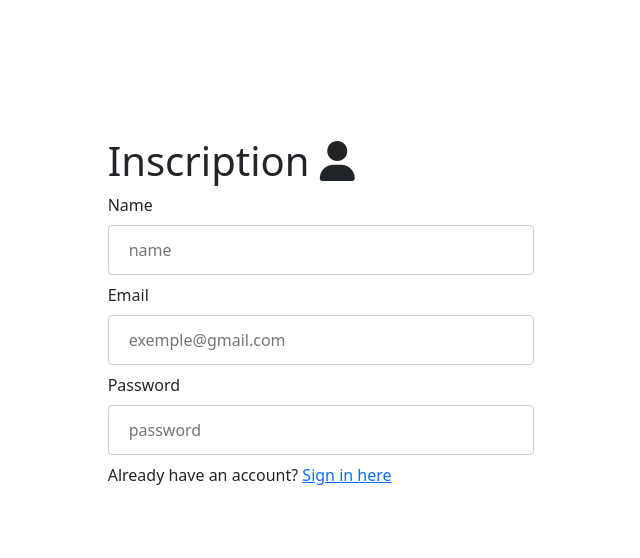
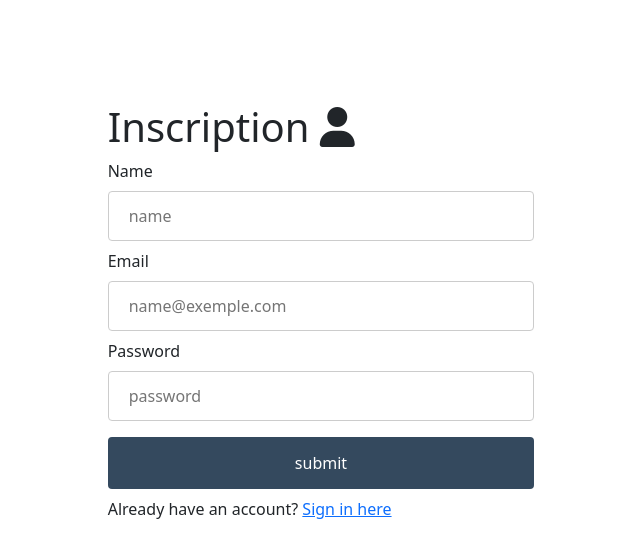
Before and after one commit to mohamedzhioua/ZiwiShop-ecommerce, a React (Create React App) app in the folder client/: page /signup in a window 1280 px wide. Shown: the top 558 px of the page, without its empty margins (319-959 px from the left). Built offline with nearby package versions, Linux system fonts and the light colour scheme.

Commit message:
adding the customButton with style to the signin and signup

```diff
--- a/client/package.json
+++ b/client/package.json
@@ -6,6 +6,7 @@
     "@testing-library/jest-dom": "^5.16.5",
     "@testing-library/react": "^13.4.0",
     "@testing-library/user-event": "^13.5.0",
+    "axios": "^1.1.3",
     "react": "^18.2.0",
     "react-dom": "^18.2.0",
     "react-router-dom": "^6.4.3",
--- a/client/src/components/CustomButton/CustomButton.css
+++ b/client/src/components/CustomButton/CustomButton.css
@@ -0,0 +1,13 @@
+button {
+    width: 100%;
+    background-color: #34495E;
+    color: white;
+    padding: 14px 20px;
+    margin: 8px 0;
+    border: none;
+    border-radius: 4px;
+    cursor: pointer;
+  }
+   button:hover {
+    background-color: #45a049; /* Green */
+  }
--- a/client/src/components/CustomButton/CustomButton.js
+++ b/client/src/components/CustomButton/CustomButton.js
@@ -1,8 +1,10 @@
 import React from 'react'
-
-function CustomButton() {
+import '../CustomButton/CustomButton.css'
+function CustomButton({label,type , handleSubmit}) {
   return (
-    <div>CustomButton</div>
+    <button  type={type} onSubmit={handleSubmit}>
+      {label}
+    </button>
   )
 }
 
--- a/client/src/pages/Signin/Signin.js
+++ b/client/src/pages/Signin/Signin.js
@@ -1,4 +1,5 @@
 import React from "react";
+import CustomButton from "../../components/CustomButton/CustomButton";
 import CustomInput from "../../components/CustomInput/CustomInput";
 import "../Signin/Signin.css";
 function Signin() {
@@ -9,8 +10,19 @@ function Signin() {
           Connexion <i class="fa fa-sign-in" aria-hidden="true"></i>
         </h1>
         <form class="form-group">
-          <CustomInput label="Email" placeholder="exemple@gmail.com" type="text" name="email"/>
-          <CustomInput  label="Password" placeholder="password" type="password" name="password"/>
+          <CustomInput
+            label="Email"
+            placeholder="name@exemple.com"
+            type="text"
+            name="email"
+          />
+          <CustomInput
+            label="Password"
+            placeholder="password"
+            type="password"
+            name="password"
+          />
+          <CustomButton label="submit" type="submit" />
           <p>
             If you dont have an account,<a href="/SignUp"> Sign up </a> here!
           </p>
--- a/client/src/pages/Signup/Signup.js
+++ b/client/src/pages/Signup/Signup.js
@@ -1,4 +1,5 @@
 import React from "react";
+import CustomButton from "../../components/CustomButton/CustomButton";
 import CustomInput from "../../components/CustomInput/CustomInput";
 import "../Signup/Signup.css";
 function Signup() {
@@ -9,9 +10,26 @@ function Signup() {
           Inscription <i class="fa-solid fa-user"></i>
         </h1>
         <form class="form-group">
-          <CustomInput label="Name" placeholder="name" type="text" name="name" value=""/>
-          <CustomInput label="Email" placeholder="exemple@gmail.com" type="text" name="email"/>
-          <CustomInput label="Password" placeholder="password" type="password" name="password"/>
+          <CustomInput
+            label="Name"
+            placeholder="name"
+            type="text"
+            name="name"
+            value=""
+          />
+          <CustomInput
+            label="Email"
+            placeholder="name@exemple.com"
+            type="text"
+            name="email"
+          />
+          <CustomInput
+            label="Password"
+            placeholder="password"
+            type="password"
+            name="password"
+          />
+          <CustomButton label="submit" type="submit"/>
 
           <p>
             Already have an account? <a href="/">Sign in here</a>
```
Also changed, not shown: client/src/components/CustomInput/CustomInput.js (+13 -8 lines), 1 other file (tests, documents, lock files or other folders).
